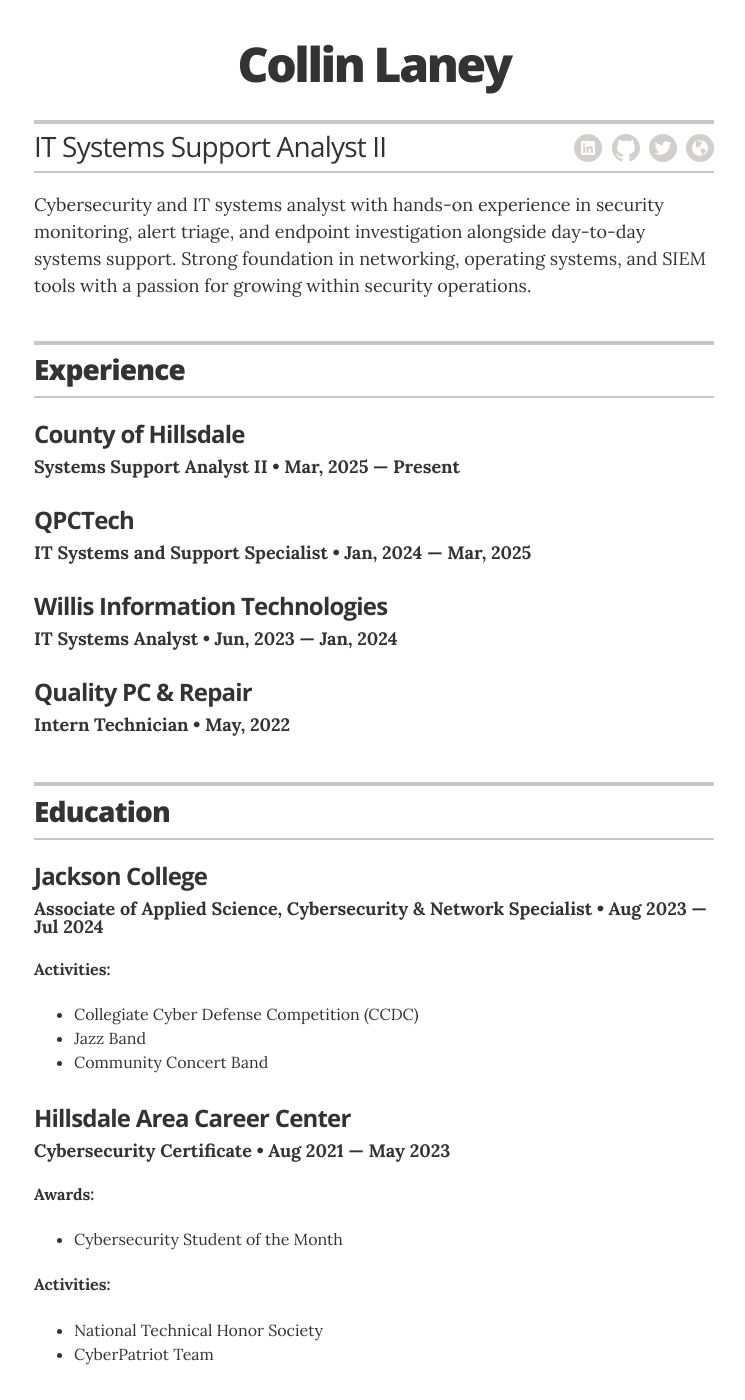
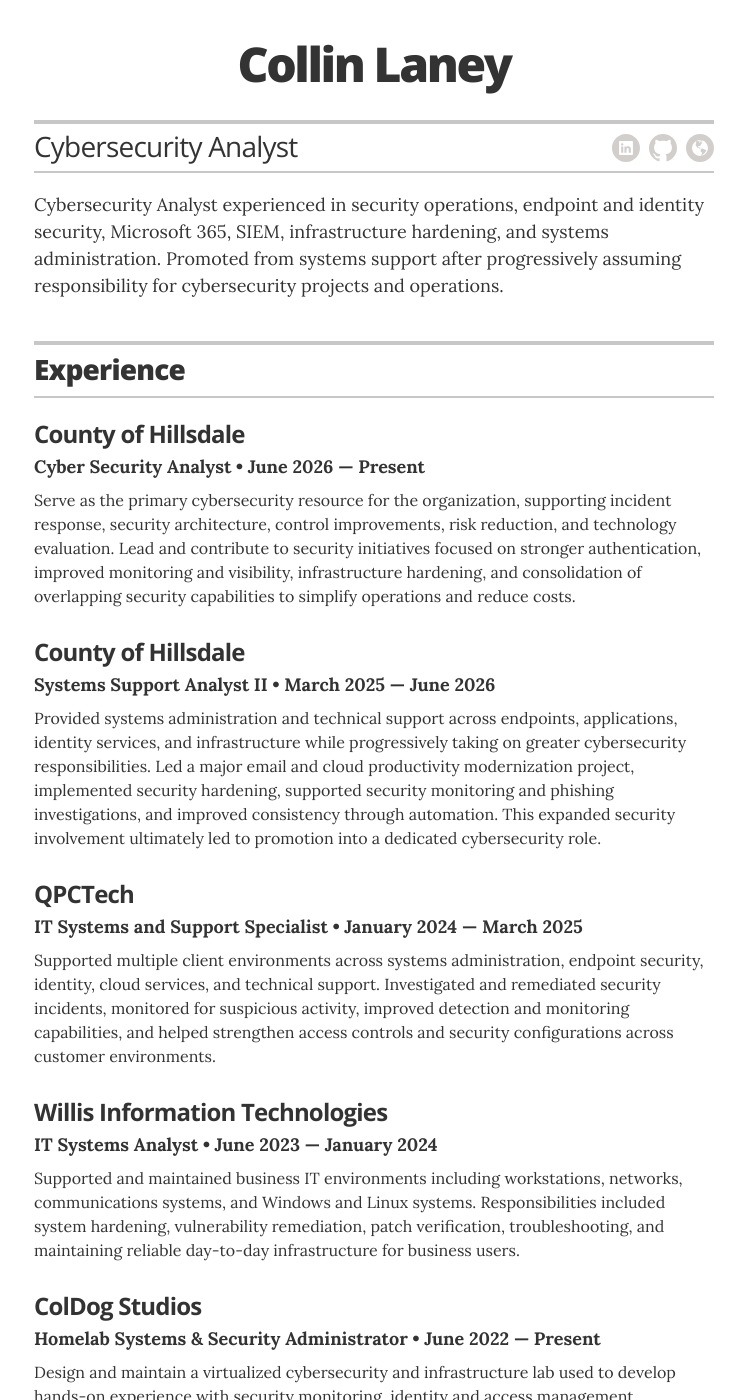
Before and after one commit to ColDog5044/online-cv, a Jekyll site: the page built from index.html, in a window 1280 px wide and 1400 px high. Shown: the whole window, without its empty margins (266-1011 px from the left). Built offline with Jekyll 4.4.1, drawn with Linux system fonts in a browser that asks for light colours; some of the changed text lies outside the part shown.

Commit message:
Update info

```diff
--- a/_config.yml
+++ b/_config.yml
@@ -11,7 +11,7 @@ sass:
 # Resume settings
 resume_avatar: "false"
 resume_name: "Collin Laney"
-resume_title: "IT Systems Support Analyst II"
+resume_title: "Cybersecurity Analyst"
 
 # used for the contact button in _layouts/resume.html
 resume_contact_email: ""
@@ -23,7 +23,7 @@ resume_contact_address: "5044 ColDog Way, Michigan"
 resume_header_contact_info: "5044 ColDog Way, Michigan • 555-555-5555 • collinlaney@example.com"
 display_header_contact_info: "false"
 
-resume_header_intro: "<p>Cybersecurity and IT systems analyst with hands-on experience in security monitoring, alert triage, and endpoint investigation alongside day-to-day systems support. Strong foundation in networking, operating systems, and SIEM tools with a passion for growing within security operations.</p>"
+resume_header_intro: "<p>Cybersecurity Analyst experienced in security operations, endpoint and identity security, Microsoft 365, SIEM, infrastructure hardening, and systems administration. Promoted from systems support after progressively assuming responsibility for cybersecurity projects and operations.</p>"
 
 # use "yes" to display the email contact button,
 # "no" to display an "I'm not looking for work" message,
@@ -36,7 +36,7 @@ resume_looking_for_work: "no"
 resume_section_experience: true
 resume_section_education: true
 resume_section_projects: false
-resume_section_skills: false
+resume_section_skills: true
 resume_section_recognition: false
 resume_section_links: false
 resume_section_associations: true
@@ -47,7 +47,7 @@ resume_section_associations: true
 resume_social_links:
     resume_linkedin_url: "https://www.linkedin.com/in/collin-laney"
     resume_github_url: "https://github.com/ColDog5044"
-    resume_twitter_url: "http://twitter.com/ColDog5044"
+    #resume_twitter_url: "http://twitter.com/ColDog5044"
     resume_website_url: "https://collinlaney.me"
     #resume_dribbble_url: "https://dribbble.com/jag"
     #resume_facebook_url: "insert Facebook URL here"
--- a/_data/education.yml
+++ b/_data/education.yml
@@ -1,7 +1,7 @@
 # Degree
 - degree: Associate of Applied Science, Cybersecurity & Network Specialist
   uni: Jackson College
-  year: Aug 2023 &mdash; Jul 2024
+  year: August 2023 &mdash; August 2024
   activities:
       - activity: Collegiate Cyber Defense Competition (CCDC)
       - activity: Jazz Band
@@ -10,7 +10,7 @@
 
 - degree: Cybersecurity Certificate
   uni: Hillsdale Area Career Center
-  year: Aug 2021 &mdash; May 2023
+  year: August 2021 &mdash; May 2023
   awards:
       - award: Cybersecurity Student of the Month
   activities:
@@ -20,7 +20,7 @@
 
 - degree: High School Diploma
   uni: Jonesville High School
-  year: Sep 2010 &mdash; May 2023
+  year: September 2010 &mdash; May 2023
   activities:
       - activity: National Honor Society
       - activity: Student Council - Class Representative
--- a/_data/experience.yml
+++ b/_data/experience.yml
@@ -1,31 +1,48 @@
 # Jobs
 
-# VP of Global Communications
-#- company: Springfield International Human Rights Outreach
-#  position: VP of Global Communications
-#  duration: Oct, 2013 &mdash; Present
-#summary: Write about your core competencies in one or two sentences describing your position. If you held the position for a long time, it could be a longer section, including a couple bullet points	<ul class="resume-item-list"><li>A project you are proud of</li><li>Another awesome project</li><li>or a team or department you worked with</li></ul>
+# Cyber Security Analyst
+- company: County of Hillsdale
+  position: Cyber Security Analyst
+  duration: June 2026 &mdash; Present
+  summary: Serve as the primary cybersecurity resource for the organization, supporting incident response, security architecture, control improvements, risk reduction, and technology evaluation. Lead and contribute to security initiatives focused on stronger authentication, improved monitoring and visibility, infrastructure hardening, and consolidation of overlapping security capabilities to simplify operations and reduce costs.
 
 # Systems Support Analyst II
 - company: County of Hillsdale
   position: Systems Support Analyst II
-  duration: Mar, 2025 &mdash; Present
-  #summary:
+  duration: March 2025 &mdash; June 2026
+  summary: Provided systems administration and technical support across endpoints, applications, identity services, and infrastructure while progressively taking on greater cybersecurity responsibilities. Led a major email and cloud productivity modernization project, implemented security hardening, supported security monitoring and phishing investigations, and improved consistency through automation. This expanded security involvement ultimately led to promotion into a dedicated cybersecurity role.
 
 # IT Systems and Support Specialist
 - company: QPCTech
   position: IT Systems and Support Specialist
-  duration: Jan, 2024 &mdash; Mar, 2025
-  #summary:
+  duration: January 2024 &mdash; March 2025
+  summary: Supported multiple client environments across systems administration, endpoint security, identity, cloud services, and technical support. Investigated and remediated security incidents, monitored for suspicious activity, improved detection and monitoring capabilities, and helped strengthen access controls and security configurations across customer environments.
 
 # IT Systems Analyst
 - company: Willis Information Technologies
   position: IT Systems Analyst
-  duration: Jun, 2023 &mdash; Jan, 2024
-  #summary:
+  duration: June 2023 &mdash; January 2024
+  summary: Supported and maintained business IT environments including workstations, networks, communications systems, and Windows and Linux systems. Responsibilities included system hardening, vulnerability remediation, patch verification, troubleshooting, and maintaining reliable day-to-day infrastructure for business users.
+
+# Security Lab/Homelab
+- company: ColDog Studios
+  position: Homelab Systems & Security Administrator
+  duration: June 2022 &mdash; Present
+  summary: Design and maintain a virtualized cybersecurity and infrastructure lab used to develop hands-on experience with security monitoring, identity and access management, authentication, network segmentation, systems administration, and defensive security concepts. The environment serves as a platform for testing security controls, evaluating new approaches, and developing practical skills outside of production systems.
+
+# Collegiate Cyber Defense Competition (CCDC)
+- company: Jackson College
+  position: CCDC Team Member
+  duration: November 2023 &mdash; March 2024
+  summary: Participated in collegiate defensive security competitions involving the protection of Windows and Linux systems during active attack scenarios. Responsibilities included maintaining required services, investigating malicious activity, remediating vulnerabilities, hardening systems, and documenting incidents while operating under time constraints.
+
+# CyberPatriot Competition
+- company: Hillsdale Area Career Center
+  position: CyberPatriot Team Member
+  duration: September 2021 &mdash; December 2022
+  summary: Participated in cybersecurity competitions focused on Windows and Linux system hardening, vulnerability identification and remediation, secure configuration, and forensic analysis. The competition provided early hands-on experience applying defensive security concepts in structured technical scenarios.
 
 # Intern Technician
 - company: Quality PC & Repair
   position: Intern Technician
-  duration: May, 2022
-  #summary:
+  duration: May 2022
--- a/_data/skills.yml
+++ b/_data/skills.yml
@@ -1,12 +1,25 @@
 # Skills
-# Organizational leadership
-- skill: Organizational leadership
-  description: I have several years of experience leading organziations from community groups to business departments. From public speaking, to mentoring, to coordination of people and events, I can lead in any context.
 
-# Communications strategy
-- skill: Communications strategy
-  description: Content and marketing strategy,
+- skill: Security Operations
+  description: SIEM, EDR/XDR, Alert Triage, Incident Investigation, Log Analysis, Phishing Analysis, Incident Response
 
-# Digital content development and creation
-- skill: Digital content development and creation
-  description: Copy writing, graphic design, web design, front-end web development, print design
+- skill: Security Engineering
+  description: Hardening, MFA, Vulnerability Management, Endpoint & Identity Security
+
+- skill: Security Tools
+  description: Wazuh, Splunk, Elastic, Security Onion, Huntress, Sophos, CrowdStrike, Rapid7
+
+- skill: Systems & IAM
+  description: Windows, Linux, macOS, Active Directory, Entra ID, Intune, Microsoft 365
+
+- skill: Networking
+  description: LAN/WAN, VPN, DNS, Firewalls, Segmentation, SNMPv3
+
+- skill: Cloud & Virtualization
+  description: Azure, AWS, Proxmox, ESXi, vCenter, Hyper-V
+
+- skill: Scripting & Automation
+  description: PowerShell, Bash, Batch, Python, Task Scheduler, Cron Jobs
+
+- skill: Frameworks
+  description: MITRE ATT&CK, CIS Controls, Cyber Kill Chain, Pyramid of Pain, OWASP Top 10
```
